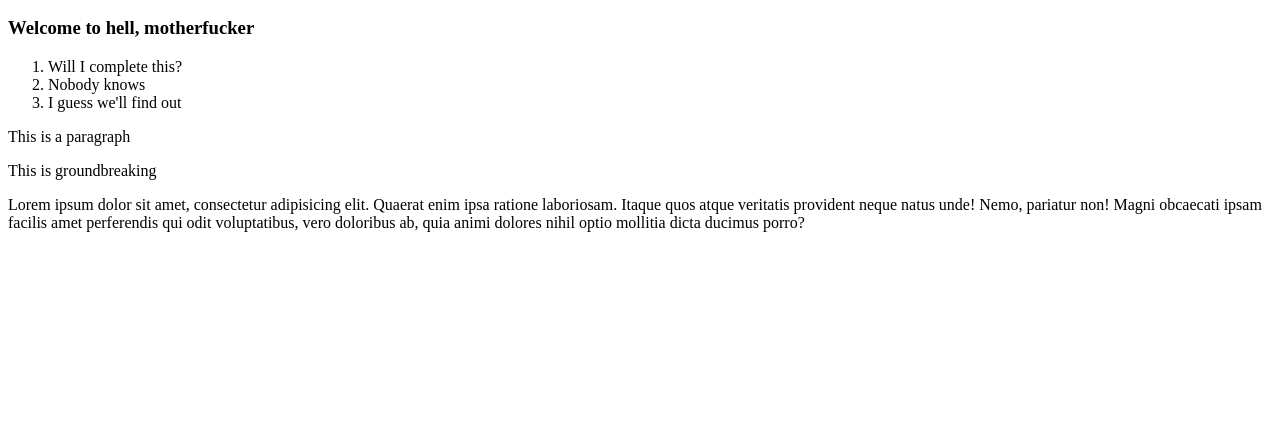
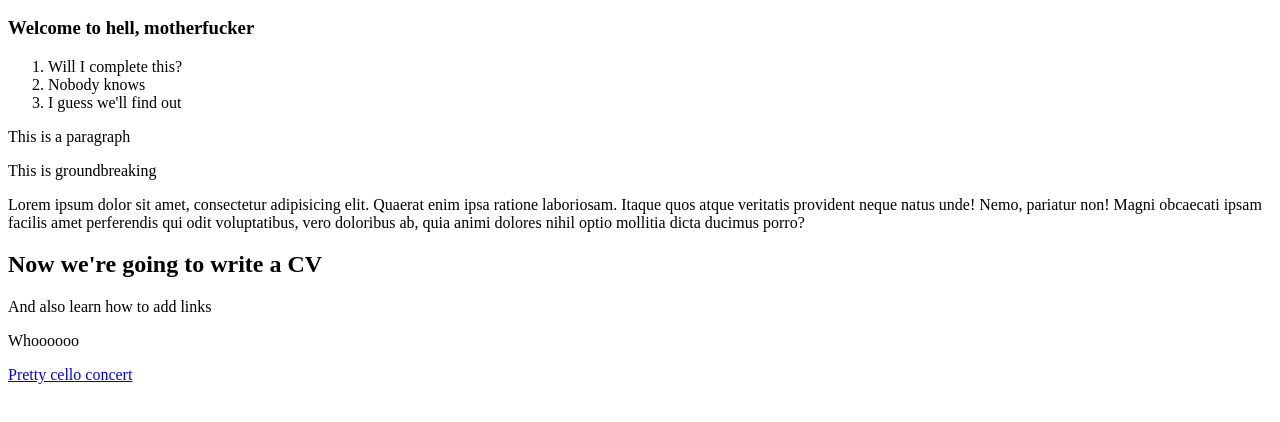
Before and after one commit to mattbernatek/week1, a plain HTML site: page week1/index.html in a window 1280 px wide. Shown: the part 110-532 px from the top of the page. Drawn offline with Linux system fonts and the light colour scheme.

Commit message:
Learning links and stuff

```diff
--- a/week1/index.html
+++ b/week1/index.html
@@ -17,5 +17,9 @@
     <p>This is a paragraph</p>
     <p>This is groundbreaking</p>
     <p>Lorem ipsum dolor sit amet, consectetur adipisicing elit. Quaerat enim ipsa ratione laboriosam. Itaque quos atque veritatis provident neque natus unde! Nemo, pariatur non! Magni obcaecati ipsam facilis amet perferendis qui odit voluptatibus, vero doloribus ab, quia animi dolores nihil optio mollitia dicta ducimus porro?</p>
+    <h2>Now we're going to write a CV</h2>
+        <p>And also learn how to add links</p>
+        <p>Whoooooo</p>
+        <a href="https://www.youtube.com/watch?v=GsJQNwjrIA8" target="_blank">Pretty cello concert</a>
 </body>
 </html>
```
